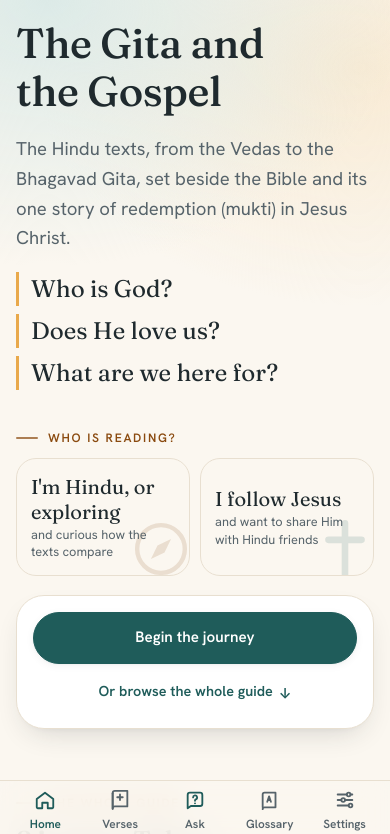
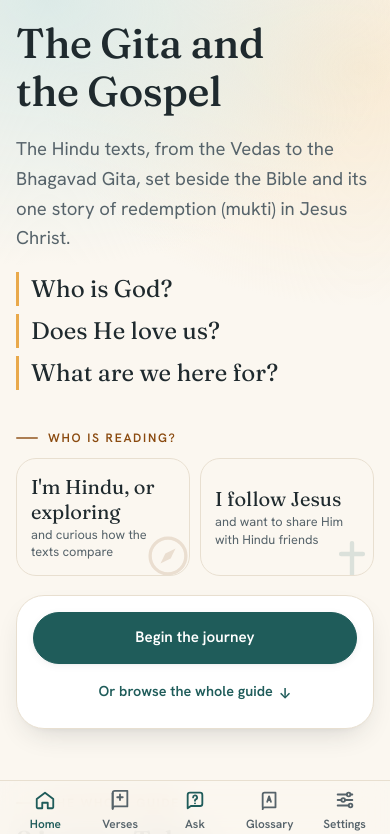
Before and after one commit to jonathanreesk/biblegita, a Next.js app: page / in a window 390 px wide. Shown: the top 834 px of the page. Built offline with nearby package versions, Linux system fonts and the light colour scheme.

Commit message:
Phones: smaller reader watermarks so they sit clear of the text
Co-Authored-By: Claude Opus 5.5 <noreply@anthropic.com>
Claude-Session: https://claude.ai/code/session_017h6jvsCxaRNX2ru7vsZpyT

```diff
--- a/app/globals.css
+++ b/app/globals.css
@@ -526,7 +526,8 @@ button[aria-pressed="true"] .reader-icon.seeker svg{animation:reader-spin 1.2s e
 @media (max-width:560px){.answered li{grid-template-columns:1fr}.answered li::before{content:"↓";width:auto;height:24px}.answered .ask{border-radius:16px 16px 0 0}.answered .ans{border-radius:0 0 16px 16px}}
 /* Phones: the reader icon becomes a soft watermark in the corner of its card */
 @media (max-width:639px){
-  .reader-icon.wm{position:absolute;right:-16px;bottom:-18px;width:88px;height:88px;background:none}
+  .reader-icon.wm{position:absolute;right:-12px;bottom:-14px;width:66px;height:66px;background:none}
+  .reader-icon.wm.believer{width:58px;height:58px;right:-8px}
   .reader-icon.wm svg{width:100%;height:100%;opacity:.14}
   .reader-icon.wm i{display:none}
   button[aria-pressed="true"] .reader-icon.wm svg{opacity:.22}
```
